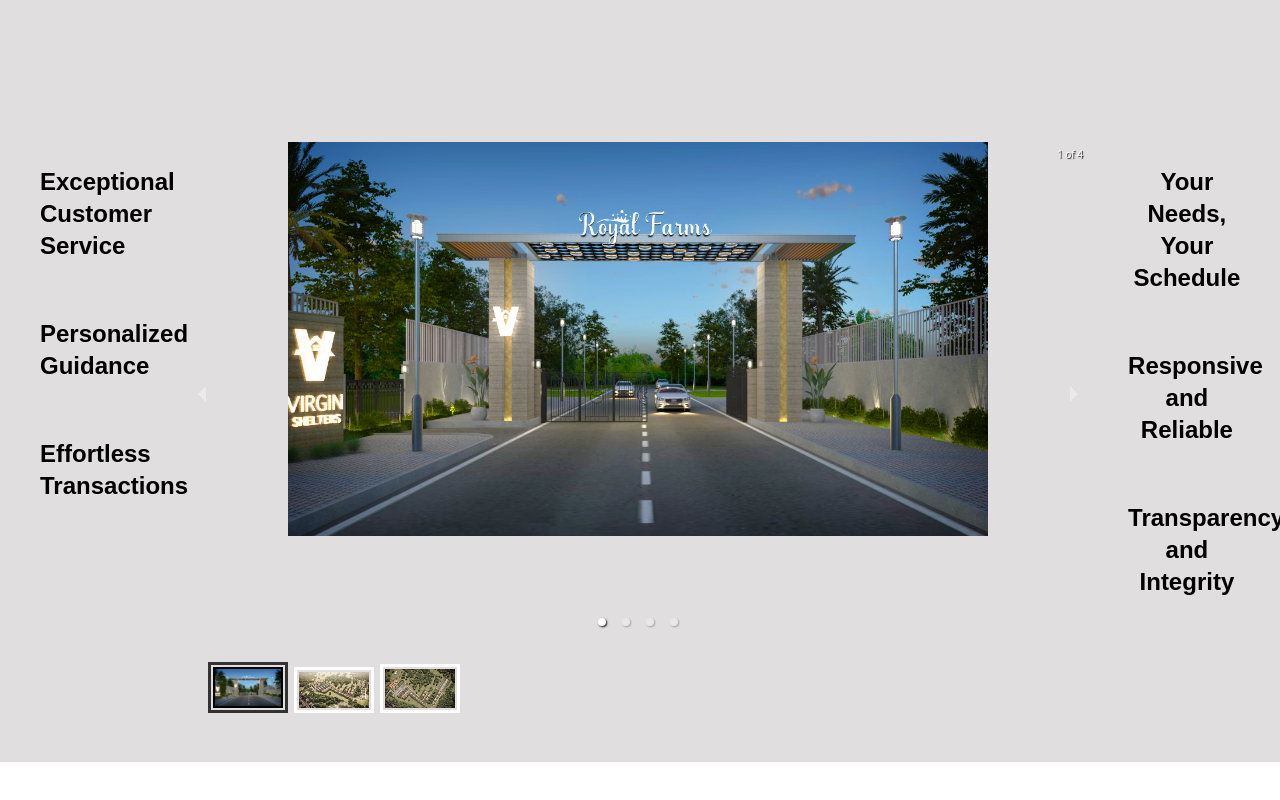
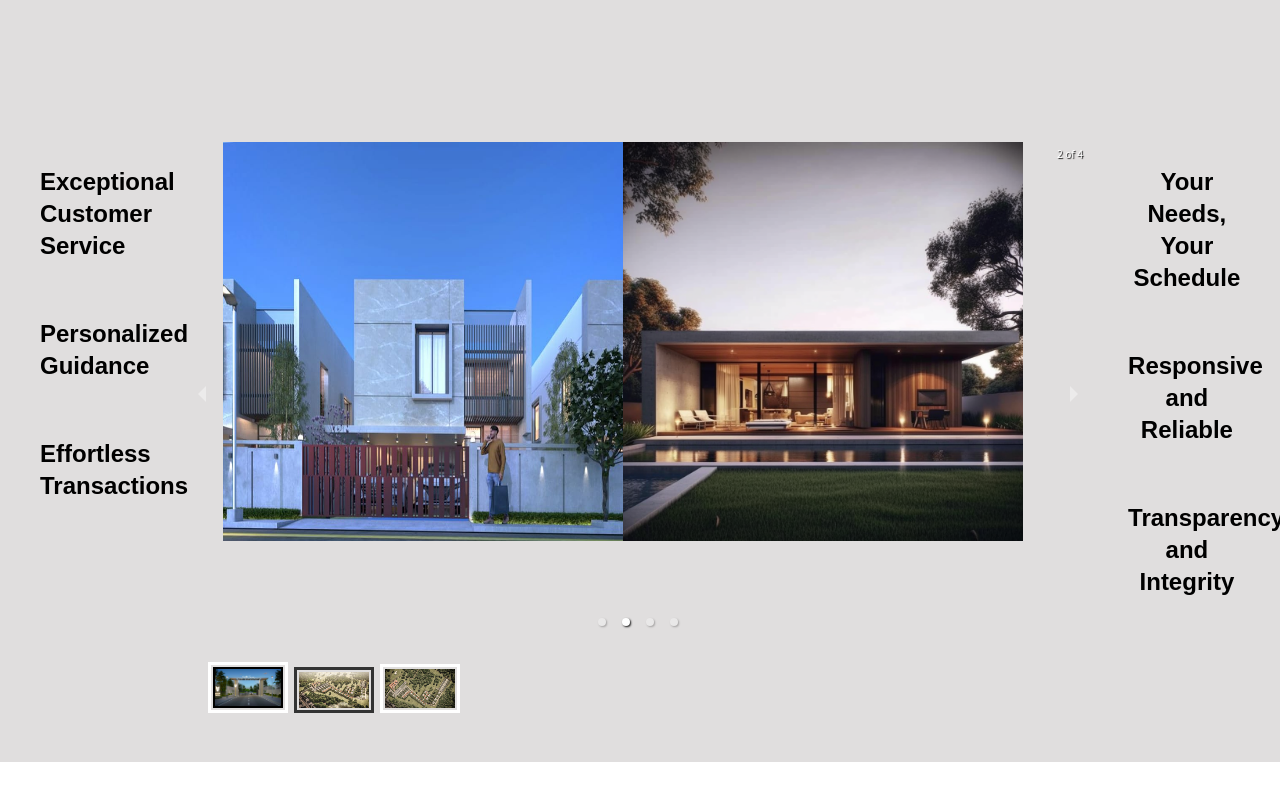
Before and after one commit to harith-hacky03/virgin, a React (Create React App) app: page / in a window 1280 px wide. Shown: the part 838-1638 px from the top of the page. Built offline with nearby package versions, Linux system fonts and the light colour scheme.

Commit message:
Update Gallery_page.jsx

```diff
--- a/src/Components/Gallery_page.jsx
+++ b/src/Components/Gallery_page.jsx
@@ -50,7 +50,7 @@
                 )
             })}
            </div>
-        <Carousel   useKeyboardArrows interval={5000}  infiniteLoop showArrows stopOnHover={false} className='mt-8 w-[500px] md:w-[900px] mx-auto'>
+        <Carousel   useKeyboardArrows interval={4000} autoPlay  infiniteLoop showArrows stopOnHover={false} className='mt-8 w-[500px] md:w-[900px] mx-auto'>
                 <div className='w-[330px]  md:w-[700px] md:h-[500px] md:ml-[100px]  mx-5'>
                     <img  className='border-2  border-black' src={Gate} alt=''/>
                 </div>
```
